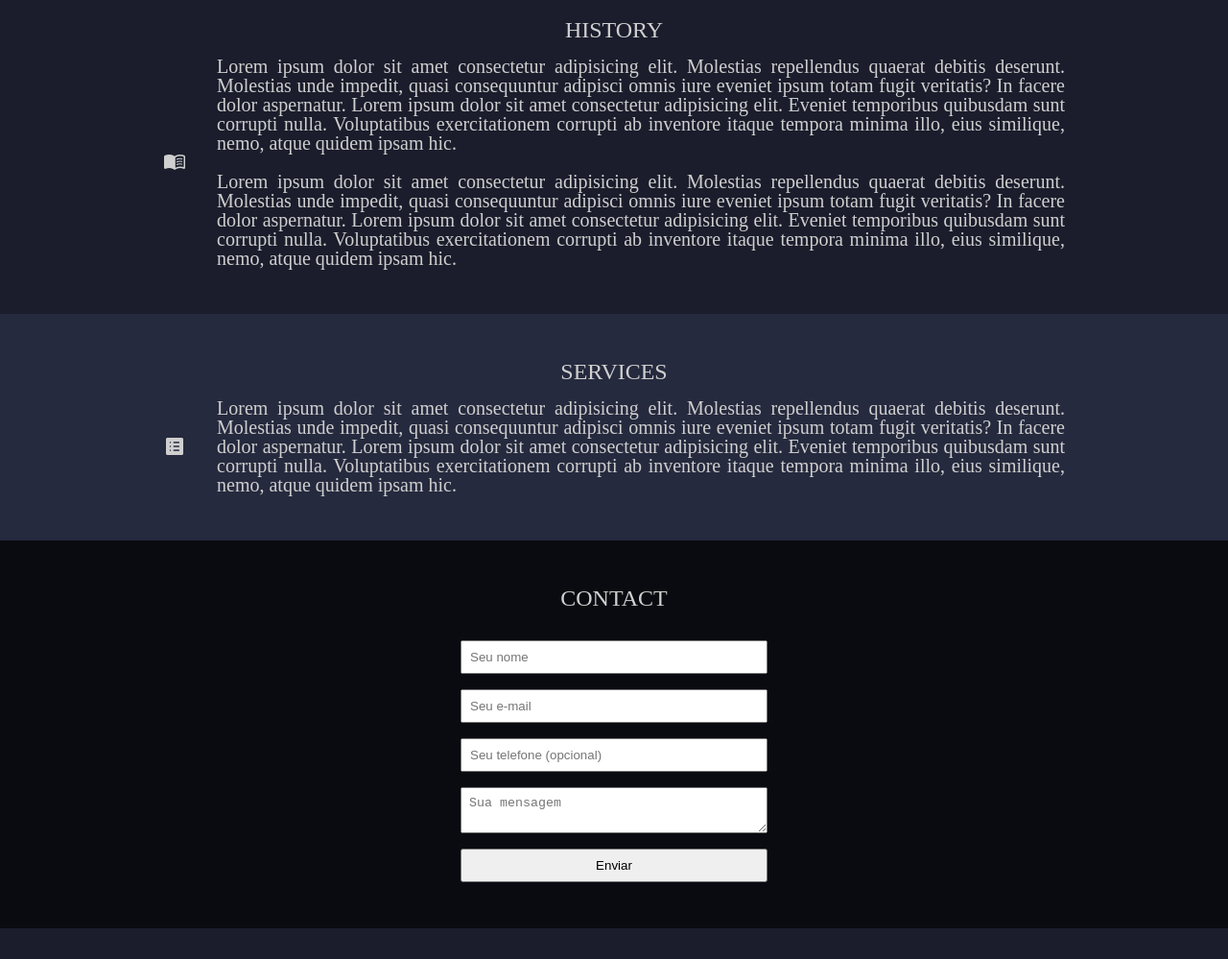
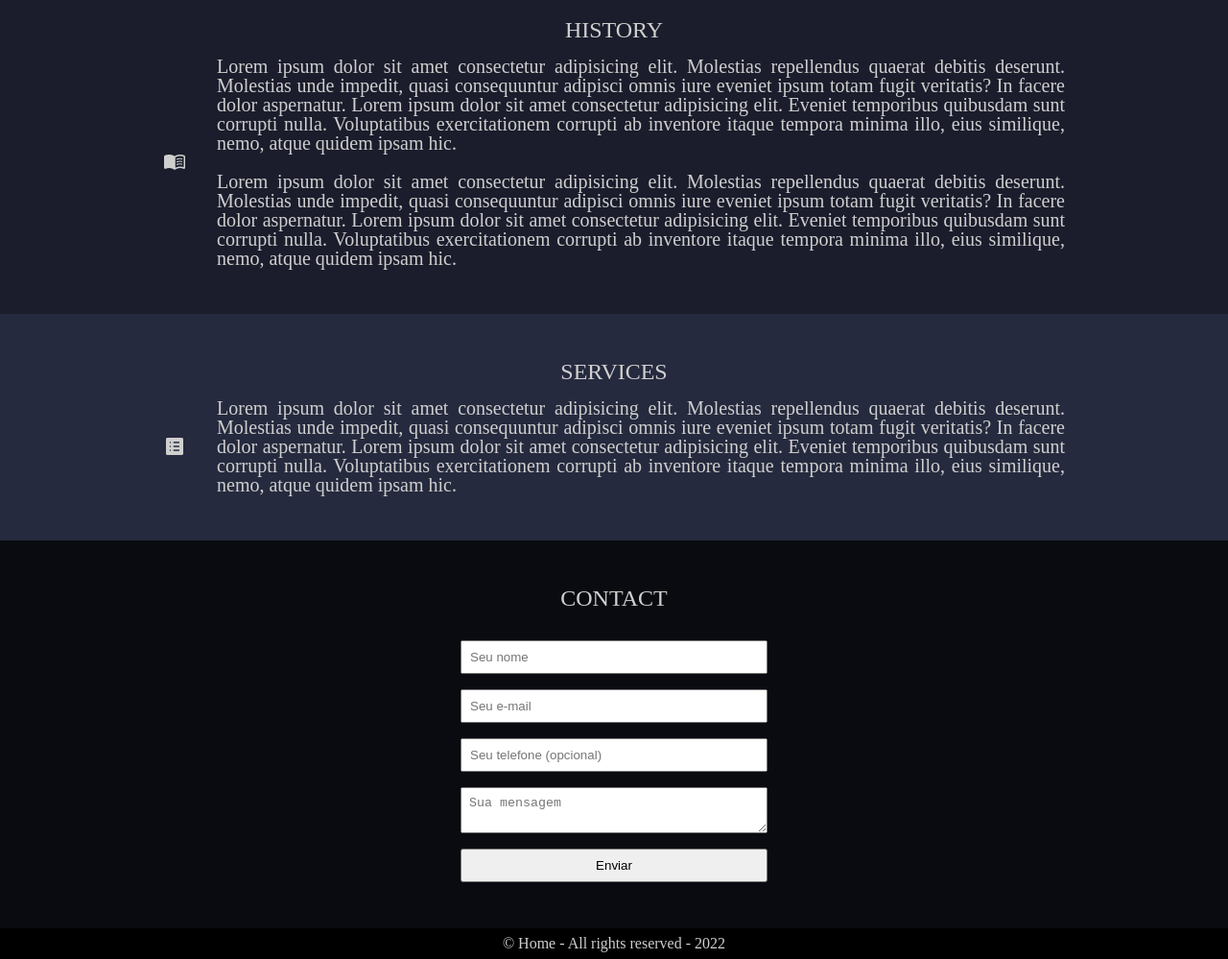
Before and after one commit to HenriqueGPinho/Projeto_EBAC_1, a plain HTML site: page index.html in a window 1280 px wide. Shown: the part 1048-2047 px from the top of the page at 96% size. Before the commit the page ends 2015 px from the top, so only its background shows below. Drawn offline with nearby package versions, Linux system fonts and the light colour scheme.

Commit message:
added footer

```diff
--- a/index.html
+++ b/index.html
@@ -18,7 +18,7 @@
   <header>
     <div class="header-container">
       <nav>
-        <h1>My home page</h1>
+        <h1>Home</h1>
         <ul class="navigation-list">
           <li>
             <a href="#about">About</a>
@@ -135,6 +135,11 @@
       </section>
     </div>
   </main>
+  <footer>
+    <p>
+      &copy; Home - All rights reserved - 2022
+    </p>
+  </footer>
 </body>
 
 </html>
--- a/styles.css
+++ b/styles.css
@@ -11,6 +11,10 @@ body {
 
   padding-right: 32px;
   margin-bottom: 16px;
+}
+
+header {
+  background-color: #0a0b11;
 }
 
 .header-container {
@@ -41,7 +45,7 @@ header nav li {
 }
 
 .main-img {
-  width: 100vw;
+  width: 100%;
   height: 60vh;
   object-fit: cover;
   object-position: 50% 50%;
@@ -89,3 +93,13 @@ form button {
   padding: 8px;
   box-sizing: border-box;
 }
+
+footer {
+  color: #cfcfcf;
+  background-color: #000;
+  text-align: center;
+}
+
+footer p {
+  padding: 8px;
+}
```
